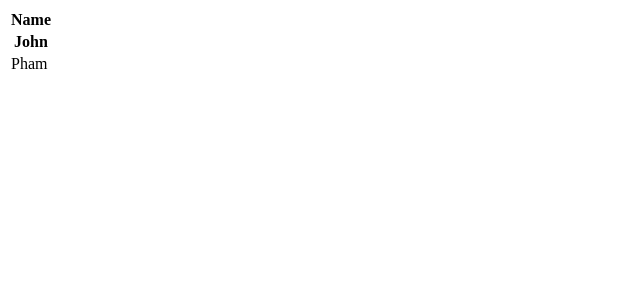
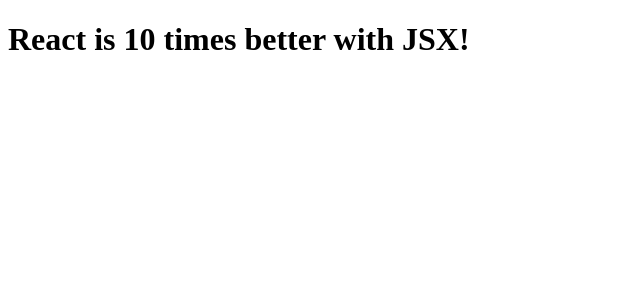
Before and after one commit to thanhpham091790/reactjs, a React (Create React App) app: page / in a window 1280 px wide. Shown: the top 300 px of the page, without its empty margins (0-640 px from the left). Built offline with nearby package versions, Linux system fonts and the light colour scheme.

Commit message:
Expression in JSX

```diff
--- a/src/index.js
+++ b/src/index.js
@@ -1,17 +1,5 @@
 import React from 'react';
 import ReactDOM from 'react-dom';
 
-const myelement = (
-    <table>
-        <tr>
-            <th>Name</th>
-        </tr>
-        <tr>
-            <th>John</th>
-        </tr>
-        <tr>
-            <td>Pham</td>
-        </tr>
-    </table>
-);
+const myelement = <h1>React is {5 + 5} times better with JSX!</h1>
 ReactDOM.render(myelement, document.getElementById("root"));
```
